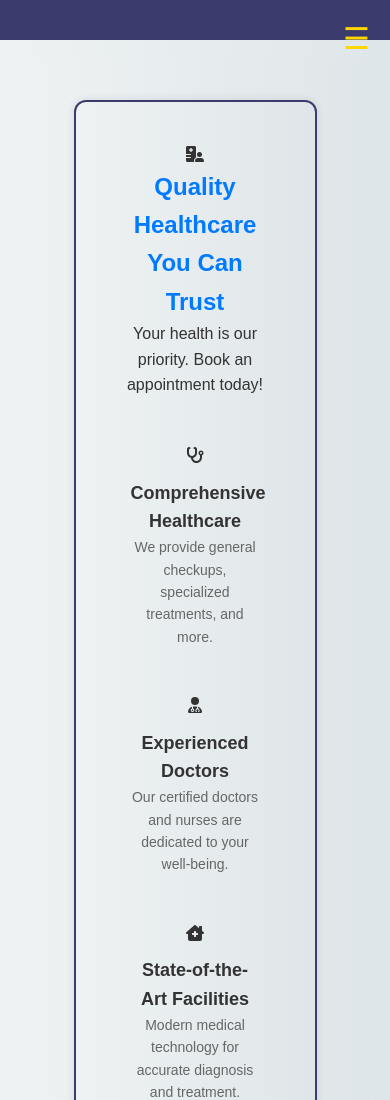
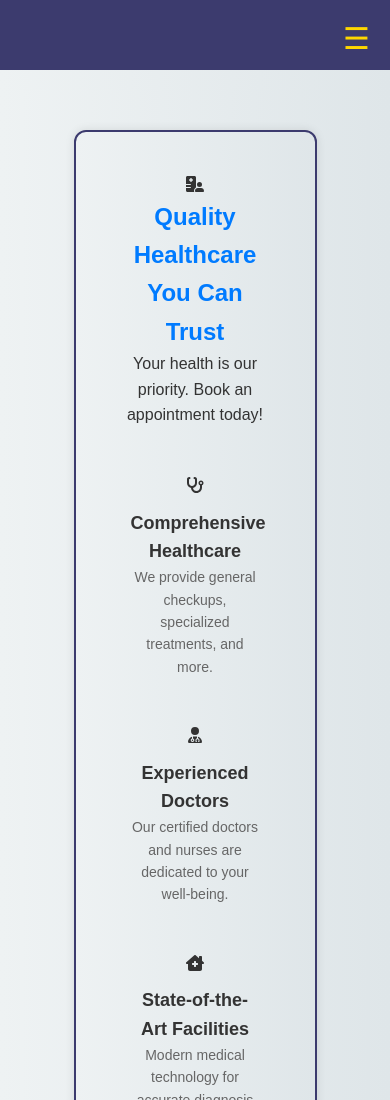
Before and after one commit to Eshetu70/hospital, a plain HTML site: page index.html in a window 390 px wide. Shown: the top 1100 px of the page. Drawn offline with Linux system fonts and the light colour scheme; a script that the page names is missing.

Commit message:
Update styles.css

```diff
--- a/styles.css
+++ b/styles.css
@@ -142,6 +142,11 @@ footer {
 }
 /* Responsive Design */
 @media (max-width: 768px) {
+
+    header {
+        height: 70px; /* Increase height slightly for mobile */
+        padding: 12px 20px;
+    }
     form {
         width: 80%;
     }
```
